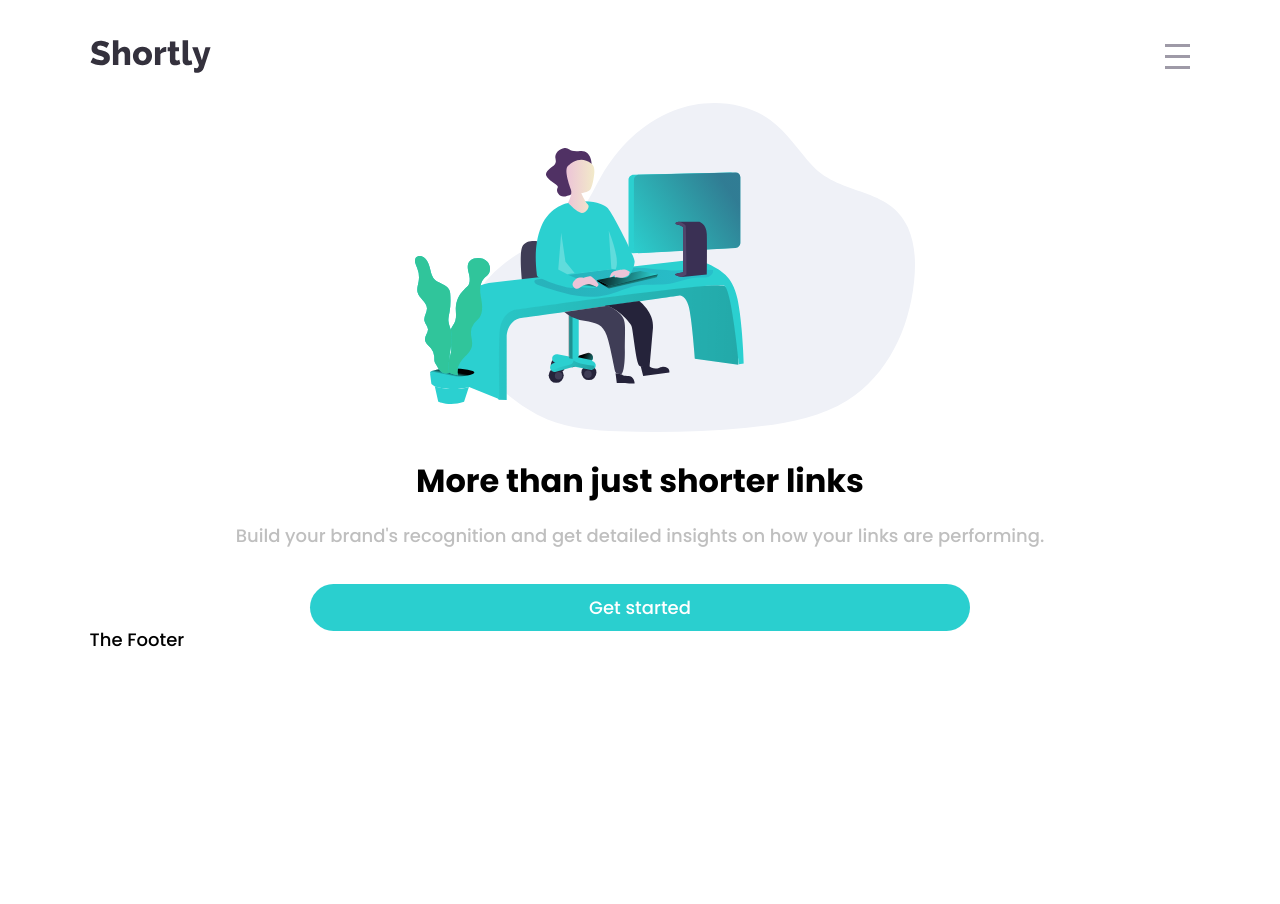
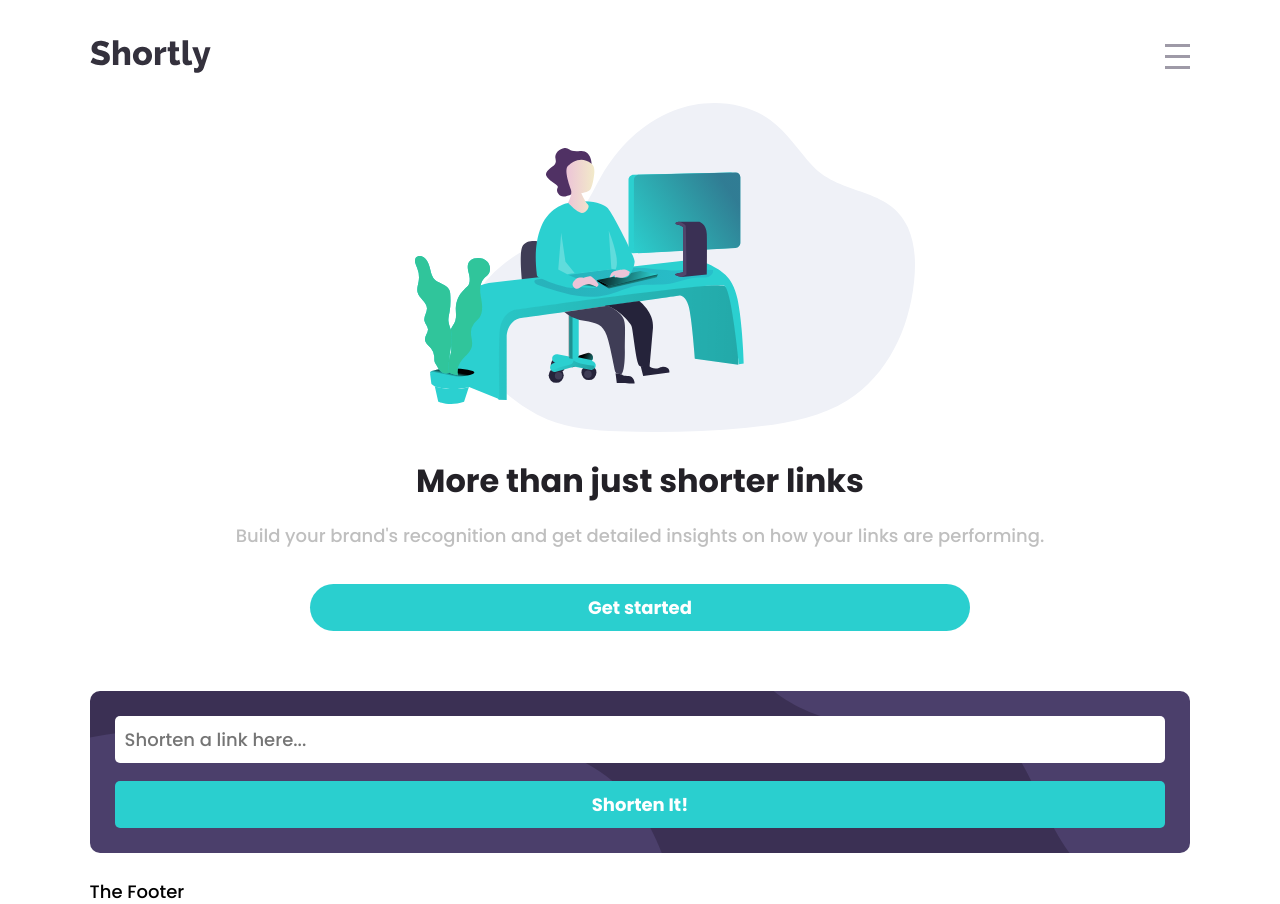
Before and after one commit to skin93/shortly, a React (Create React App) app: page / in a window 1280 px wide. Before the commit the page ends 800 px from the top, so only its background shows below. Built offline with nearby package versions, Linux system fonts and the light colour scheme.

Commit message:
Style form

```diff
--- a/src/App.jsx
+++ b/src/App.jsx
@@ -1,9 +1,13 @@
+import Form from "components/Form";
 import HeroSection from "components/Hero";
+// import StatisticsSection from "components/Statistics";
 
 function App() {
   return (
     <>
       <HeroSection />
+      <Form />
+      {/* <StatisticsSection /> */}
     </>
   );
 }
--- a/src/GlobalStyle.js
+++ b/src/GlobalStyle.js
@@ -60,10 +60,20 @@ export const Container = styled.div`
   flex-direction: column;
 
   @media ${theme.device.desktop} {
-    width: 82vw;
+    width: 77vw;
     flex-direction: row;
     align-items: center;
   }
 `;
 
+export const StyledSection = styled.section`
+  padding-block: 30px;
+  position: relative;
+  overflow-x: hidden;
+
+  @media ${theme.device.desktop} {
+    padding-block: 50px;
+  }
+`;
+
 export { GlobalStyle, theme };
--- /dev/null
+++ b/src/components/Form/Form.styled.js
@@ -0,0 +1,58 @@
+import styled from "styled-components";
+import bgBoostDesk from "assets/bg-shorten-desktop.svg";
+import bgBoostMobile from "assets/bg-boost-mobile.svg";
+import { PrimaryButton } from "components/UI/Button/Button.styled";
+
+export const StyledForm = styled.form`
+  display: flex;
+  flex-direction: column;
+  box-sizing: border-box;
+  width: 100%;
+  height: 162px;
+  border-radius: 10px;
+  padding: 25px;
+  gap: 15px;
+
+  background-color: ${({ theme }) => theme.colors.primary.darkViolet};
+  background-image: url(${bgBoostDesk});
+
+  @media ${({ theme }) => theme.device.desktop} {
+    flex-direction: row;
+    padding-inline: 65px;
+    gap: 22px;
+    align-items: center;
+  }
+`;
+
+export const FormGroup = styled.div`
+  width: 100%;
+  /* align-items: center; */
+`;
+
+export const Label = styled.label``;
+
+export const Input = styled.input`
+  width: 100%;
+  padding: 10px;
+  font-size: 18px;
+  ${({ theme }) => theme.typography.poppins500};
+  color: ${({ theme }) => theme.colors.neutral.gray};
+  border: 0;
+  border-radius: 5px;
+
+  &:focus {
+    outline: none;
+  }
+
+  @media ${({ theme }) => theme.device.desktop} {
+    padding: 15px;
+  }
+`;
+
+export const Button = styled(PrimaryButton)`
+  border-radius: 5px;
+
+  @media ${({ theme }) => theme.device.desktop} {
+    padding-block: 15px;
+  }
+`;
--- /dev/null
+++ b/src/components/Form/index.jsx
@@ -0,0 +1,17 @@
+import { StyledSection, Container } from "GlobalStyle";
+import { FormGroup, Input, Label, StyledForm, Button } from "./Form.styled";
+
+export default function Form() {
+  return (
+    <StyledSection>
+      <Container>
+        <StyledForm>
+          <FormGroup style={{ flexBasis: "80%" }}>
+            <Input type="text" placeholder="Shorten a link here..." />
+          </FormGroup>
+          <Button style={{ flexBasis: "20%" }}>Shorten It!</Button>
+        </StyledForm>
+      </Container>
+    </StyledSection>
+  );
+}
--- a/src/components/Hero/Header.styled.js
+++ b/src/components/Hero/Header.styled.js
@@ -1,15 +1,5 @@
 import { PrimaryButton } from "components/UI/Button/Button.styled";
 import styled from "styled-components";
-
-export const StyledSection = styled.section`
-  margin-top: 30px;
-  position: relative;
-  overflow-x: hidden;
-
-  @media ${({ theme }) => theme.device.desktop} {
-    margin-top: 100px;
-  }
-`;
 
 export const ImgWrapper = styled.div`
   width: 500px;
@@ -44,8 +34,10 @@ export const HeroContent = styled.div`
 export const HeroHead = styled.h1`
   font-size: 2rem;
   margin-top: 30px;
+  color: ${({ theme }) => theme.colors.neutral.veryDarkViolet};
 
   @media ${({ theme }) => theme.device.desktop} {
+    margin-top: 0;
     font-size: 4rem;
   }
 `;
--- a/src/components/Hero/index.jsx
+++ b/src/components/Hero/index.jsx
@@ -5,10 +5,10 @@ import {
   HeroHead,
   Img,
   ImgWrapper,
-  StyledSection,
 } from "./Header.styled";
+
 import illustration from "assets/illustration-working.svg";
-import { Container } from "GlobalStyle";
+import { Container, StyledSection } from "GlobalStyle";
 
 export default function HeroSection() {
   return (
--- /dev/null
+++ b/src/components/Statistics/index.jsx
@@ -0,0 +1,14 @@
+import { StyledSection } from "components/Statistics/Statistics.styled";
+import { Container } from "GlobalStyle";
+
+export default function StatisticsSection() {
+  return (
+    <StyledSection>
+      <Container>
+        <div>1</div>
+        <div>2</div>
+        <div>3</div>
+      </Container>
+    </StyledSection>
+  );
+}
--- a/src/components/UI/Button/Button.styled.js
+++ b/src/components/UI/Button/Button.styled.js
@@ -8,10 +8,9 @@ const StyledButton = styled.button`
   border: none;
   border-radius: 30px;
   font-size: 18px;
-  font-weight: 500;
 
   @media ${({ theme }) => theme.device.desktop} {
-    width: 120px;
+    width: 190px;
   }
 `;
 
@@ -19,7 +18,7 @@ export const PrimaryButton = styled(StyledButton)`
   background-color: ${(props) => props.theme.colors.primary.cyan};
   color: #fff;
   &:hover {
-    opacity: 0.6;
+    background-color: hsl(180, 66%, 69%);
   }
 `;
 
```
Also changed, not shown: src/components/Statistics/Statistics.styled.js (added, +12 -0 lines).
